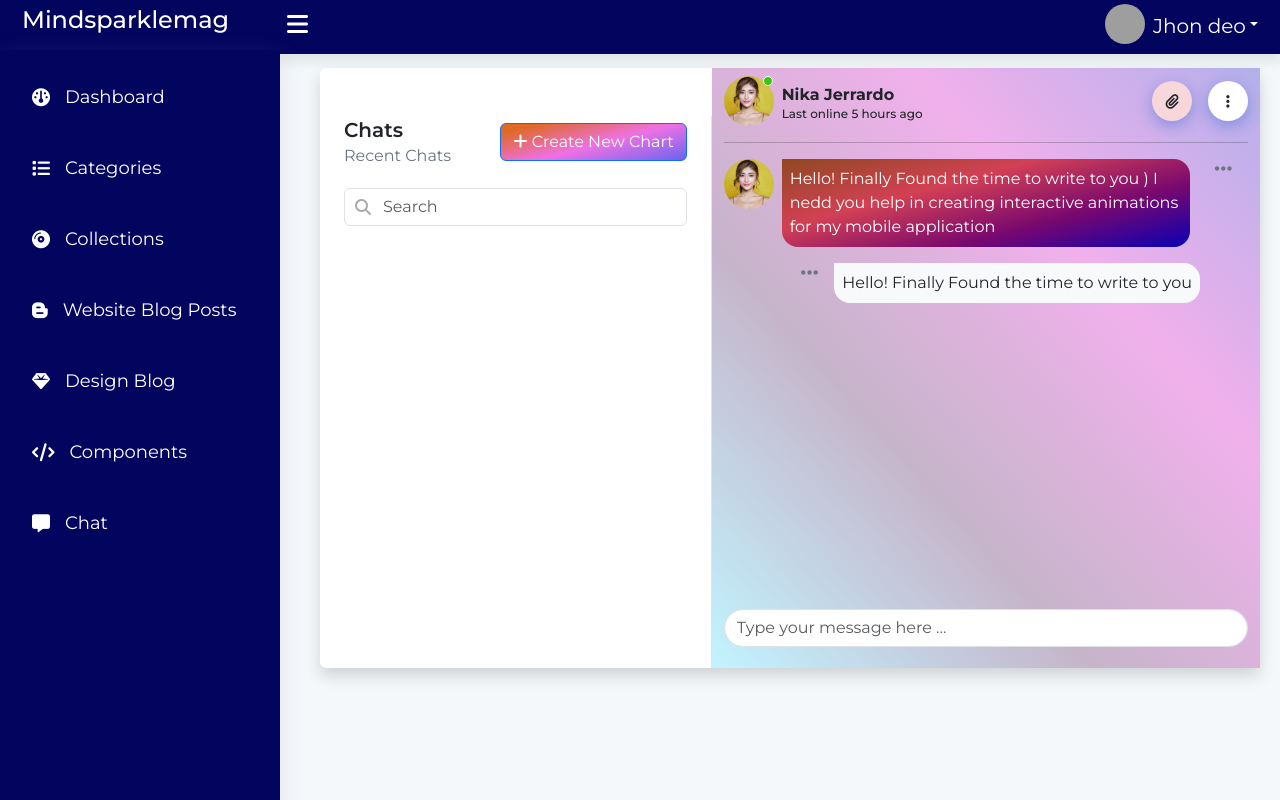
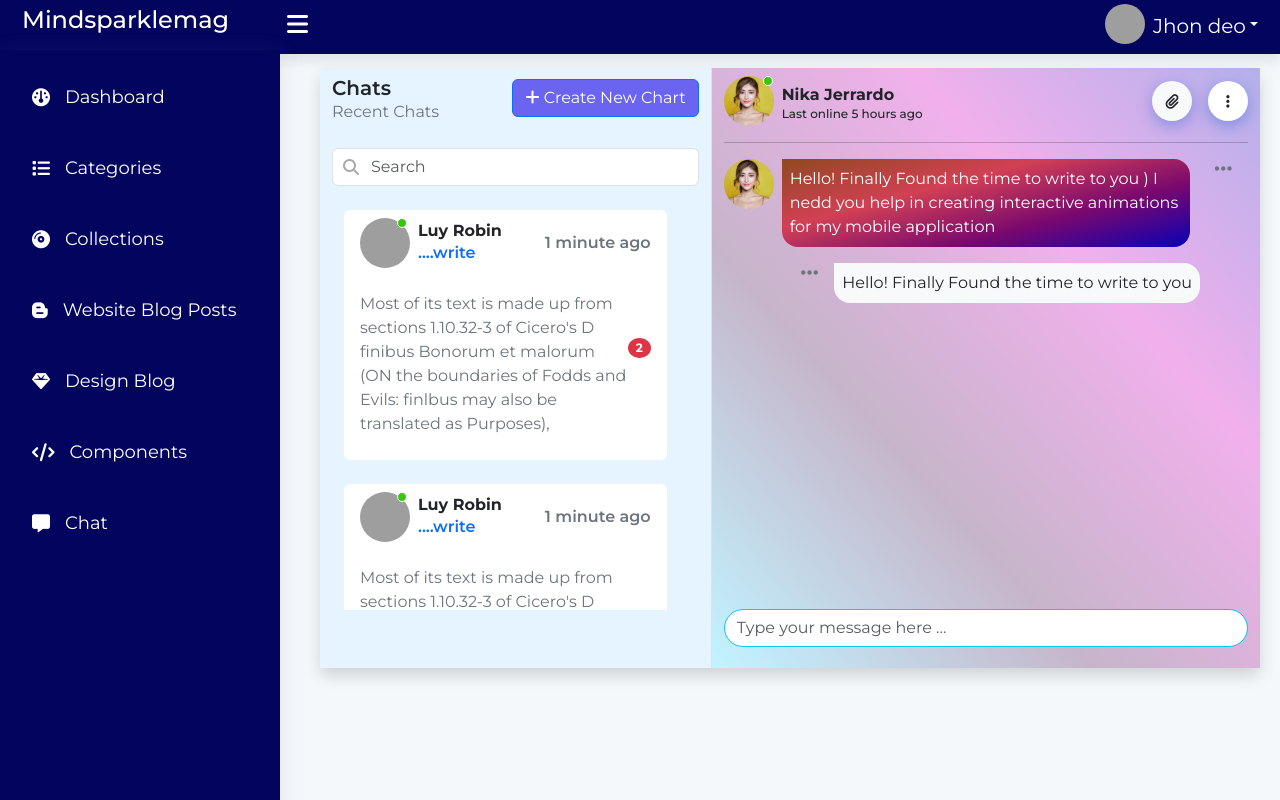
Before and after one commit to Usmandevblends/uidesign, a plain HTML site: page chat.html in a window 1280 px wide. Drawn offline with nearby package versions, Linux system fonts and the light colour scheme; grey boxes are pictures that could not be loaded; a script that the page names is missing.

Commit message:
user chats

```diff
--- a/assets/css/chat.css
+++ b/assets/css/chat.css
@@ -2,8 +2,13 @@ body {
     background-color: #f4f8fb !important;
 }
 
+span {
+    font-family: "Montserrat", sans-serif;
+}
+
 .chat-container {
     height: 600px;
+    background: #e5f4ff;
 }
 
 .chatpage .chat-header .icons i {
@@ -26,17 +31,13 @@ body {
 
 .hbtn {
     background: rgb(107, 100, 240);
-    background: linear-gradient(
-        345deg,
-        rgba(107, 100, 240, 1) 0%,
-        rgba(238, 113, 228, 1) 46%,
-        rgba(224, 105, 37, 1) 89%
-    );
+    transition: 0.5s;
 }
 .hbtn:hover {
     background: none;
+    border: 1px solid rgb(107, 100, 240);
+    color: rgb(107, 100, 240);
 }
-
 .has-search .form-control {
     padding-left: 2.375rem;
     border: primary;
@@ -80,15 +81,24 @@ body {
         rgba(143, 73, 33, 1) 100%
     );
 }
+.chat-list-container {
+    max-height: 400px; /* Adjust the height as needed */
+    padding-right: 10px; /* Add padding to create space for scrollbar */
+    margin-right: 10px; /* Add margin to create space for scrollbar */
+}
+.profile-image img {
+    width: 50px;
+    height: 50px;
+}
 /* scroll bar */
 /* Scrollbar overall style */
 ::-webkit-scrollbar {
-    width: 12px; /* Width of the scrollbar */
+    width: 10px; /* Width of the scrollbar */
 }
 
 /* Scrollbar track */
 ::-webkit-scrollbar-track {
-    background: #f1f1f1; /* Color of the track */
+    background: #B2B7C3; /* Color of the track */
     border-radius: 10px; /* Rounded corners */
 }
 
--- a/chat.html
+++ b/chat.html
@@ -82,15 +82,15 @@
     <div class="main-content mt-5" id="mainContent">
         <div class="container-fluid card border-0  shadow chat-container">
             <div class="row chat-container">
-                <div class="col-lg-5 gx-5 g-5 border-end">
+                <div class="col-lg-5 border-end">
                     <div class="chat mt-1">
                         <div class="chat-header d-flex  align-items-center justify-content-between">
-                            <div class="d-flex flex-column gap-0 lh-1">
-                                <h5 class="lh-1 fw-semibold">Chats</h5>
-                                <span class="text-secondary lh-1">Recent Chats</span>
+                            <div class="d-flex flex-column gap-0 pt-1 m-0">
+                                <h5 class="m-0 fw-semibold">Chats</h5>
+                                <span class="m-0 text-secondary">Recent Chats</span>
                             </div>
                             <div>
-                                <button class="btn btn-primary hbtn"> <i class="fa fa-plus"></i> Create New
+                                <button class="btn btn-primary hbtn"><i class="fa fa-plus"></i> Create New
                                     Chart</button>
                             </div>
                         </div>
@@ -98,6 +98,50 @@
                             <div class="form-group has-search">
                                 <span class="fa fa-search form-control-feedback"></span>
                                 <input type="text" class="form-control" placeholder="Search">
+                            </div>
+                        </div>
+                        <div class="container-fluid mt-4">
+                            <div class="chat-list-container overflow-auto">
+                                <div class="chat-list d-flex flex-column gap-4">
+                                    <div class="chartcard card py-2 px-3 border-0">
+                                        <div class="d-flex align-items-center justify-content-between">
+                                            <div class="profile-image d-flex align-items-center gap-2 position-relative">
+                                                <img src="./assets/img/user3.jpg" class="rounded-circle object-fit-cover position-relative" alt="">
+                                                <div class="onlinestatus position-absolute" style="left: 37px;"></div>
+                                                <div>
+                                                    <h6 class="fw-bold m-0">Luy Robin</h6>
+                                                    <span class="text-primary fw-semibold">....write</span>
+                                                </div>
+                                            </div>
+                                            <div>
+                                                <span class="fw-semibold text-secondary">1 minute ago</span>
+                                            </div>
+                                        </div>
+                                        <div class="mt-4 d-flex align-items-center justify-content-between">
+                                            <p class="text-secondary">Most of its text is made up from sections 1.10.32-3 of Cicero's D finibus Bonorum et malorum (ON the boundaries of Fodds and Evils: finlbus may also be translated as Purposes),</p>
+                                            <span class="badge rounded-circle text-bg-danger mb-5">2</span>
+                                        </div>
+                                    </div>
+                                    <div class="chartcard card py-2 px-3 border-0">
+                                        <div class="d-flex align-items-center justify-content-between">
+                                            <div class="profile-image d-flex align-items-center gap-2 position-relative">
+                                                <img src="./assets/img/user3.jpg" class="rounded-circle object-fit-cover position-relative" alt="">
+                                                <div class="onlinestatus position-absolute" style="left: 37px;"></div>
+                                                <div>
+                                                    <h6 class="fw-bold m-0">Luy Robin</h6>
+                                                    <span class="text-primary fw-semibold">....write</span>
+                                                </div>
+                                            </div>
+                                            <div>
+                                                <span class="fw-semibold text-secondary">1 minute ago</span>
+                                            </div>
+                                        </div>
+                                        <div class="mt-4 d-flex align-items-center justify-content-between">
+                                            <p class="text-secondary">Most of its text is made up from sections 1.10.32-3 of Cicero's D finibus Bonorum et malorum (ON the boundaries of Fodds and Evils: finlbus may also be translated as Purposes),</p>
+                                            <span class="badge rounded-circle text-bg-danger mb-5">2</span>
+                                        </div>
+                                    </div>
+                                </div>
                             </div>
                         </div>
                     </div>
@@ -119,7 +163,7 @@
                                 </div>
                                 <div class="icons d-flex align-items-center gap-3">
                                     <i
-                                        class="bg-danger-subtle fas fa-paperclip fw-bold fs-5 d-flex align-items-center justify-content-center rounded-circle"></i>
+                                        class="bg-light border-info fas fa-paperclip fw-bold fs-5 d-flex align-items-center justify-content-center rounded-circle"></i>
                                     <i
                                         class="bg-white fas fa-ellipsis-v fw-bold fs-5 d-flex align-items-center justify-content-center rounded-circle"></i>
                                 </div>
@@ -157,7 +201,7 @@
                             </div>
                         </div>
                         <div class="chat-footer">
-                            <input type="text" class="form-control rounded-5" placeholder="Type your message here ..." />
+                            <input type="text" class="form-control rounded-5 border-info" placeholder="Type your message here ..." />
                         </div>
                     </div>
                 </div>
```
Also changed, not shown: assets/img/user4.jpg (added).
